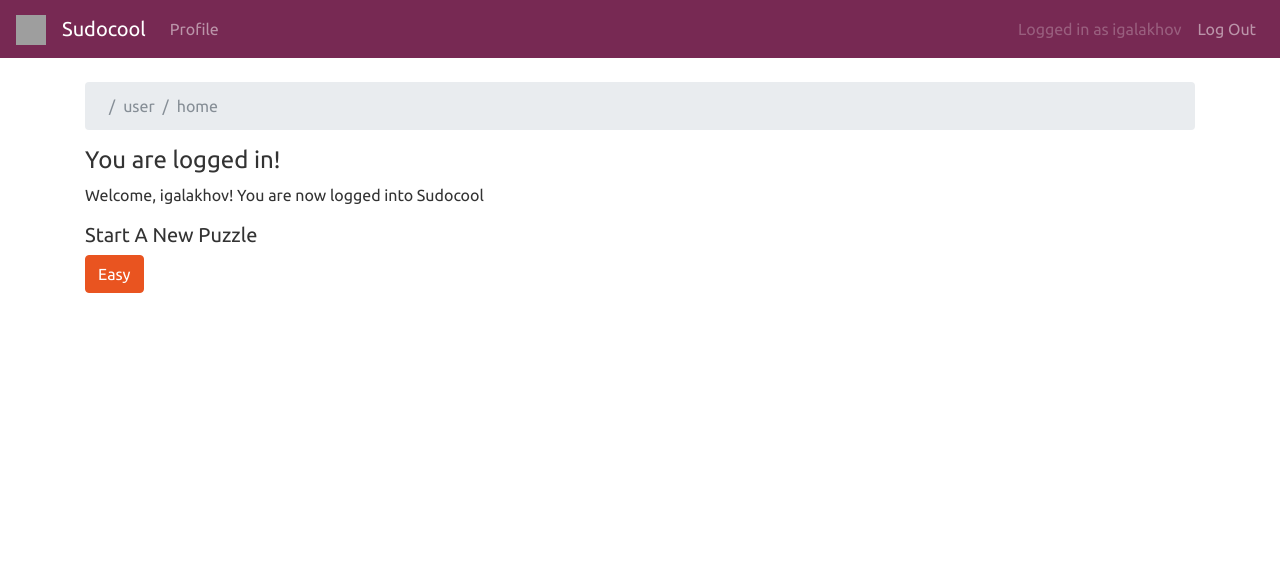
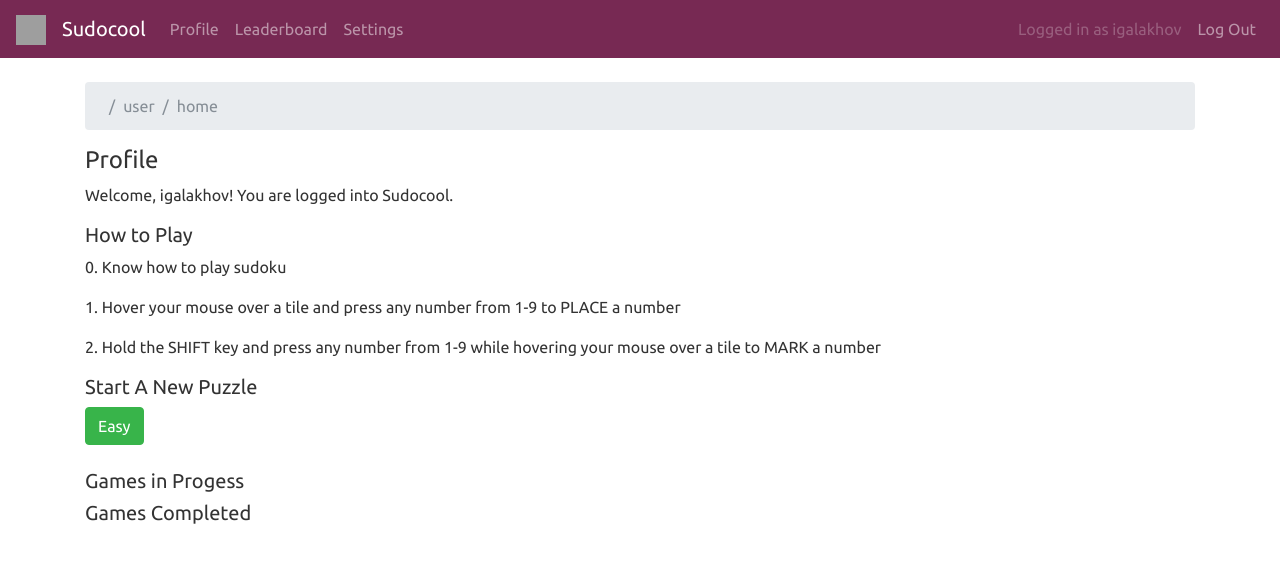
Before and after one commit to EvilJesster/Flask_Chained, a Flask app: page /user/home in a window 1280 px wide. Shown: the top 563 px of the page. Run offline with Flask 2, Linux system fonts and the light colour scheme; a user stored in the database is signed in; some libraries are stand-ins or nearby versions; grey boxes are pictures that could not be loaded.

Commit message:
did work

```diff
--- a/app/templates/base.html
+++ b/app/templates/base.html
@@ -44,6 +44,12 @@
                 {% if current_user.is_authenticated %}
                 <li class="nav-item">
                     <a class="nav-link" href="{{ url_for('user.home') }}">Profile</a>
+                </li>
+                <li class ="nav-item">
+                    <a class="nav-link" href="{{ url_for('user.leaderboard') }}">Leaderboard</a>
+                </li>
+                <li class = "nav-item">
+                    <a class ="nav-link" href="{{ url_for('user.settings')}}">Settings</a>
                 </li>
 
                 {% else %}
--- a/app/templates/user/home.html
+++ b/app/templates/user/home.html
@@ -2,16 +2,29 @@
 
 {% block content %}
 
-<h4>You are logged in!</h4>
+<h4>Profile</h4>
 
 <p>
-    Welcome, {{ current_user.username }}! You are now logged into Sudocool
+    Welcome, {{ current_user.username }}! You are logged into Sudocool.
 </p>
 
+<h5> How to Play </h5>
+<p>
+    0. Know how to play sudoku
+</p>
+<p>
+    1. Hover your mouse over a tile and press any number from 1-9 to PLACE a number
+</p>
+<p>
+    2. Hold the SHIFT key and press any number from 1-9 while hovering your mouse over a tile to MARK a number
+</p>
 <h5>Start A New Puzzle</h5>
-<a role="button" class="btn btn-primary" href="{{ url_for('user.new_puzzle', diff='easy')}}" )">Easy</a>
+<a role="button" class="btn btn-success" href="{{ url_for('user.new_puzzle', diff='easy')}}" )">Easy</a>
 
+<br>
+<br>
+<h5> Games in Progess </h5>
 
-
+<h5> Games Completed </h5>
 
 {% endblock content %}
--- a/app/templates/user/puzzle_loading.html
+++ b/app/templates/user/puzzle_loading.html
@@ -6,6 +6,8 @@
 <div class="text-center">
     <h1>Your Puzzle is being Generated </h1>
     <p>This page will automatically reload once it's done</p>
+    <br>
+    Fun Fact!
     <br>
     <small>
         {{ random_fact }}
--- a/app/user/routes.py
+++ b/app/user/routes.py
@@ -5,6 +5,8 @@ from app.models import Sudoku, db
 import threading
 import time
 from uuid import uuid4
+from urllib.request import urlopen
+import json
 
 user = Blueprint('user', __name__)
 
@@ -14,6 +16,20 @@ user = Blueprint('user', __name__)
 def home():
 
     return render_template('user/home.html')
+
+# leaderbaord
+@user.route('/leaderboard')
+@login_required
+def leaderboard():
+
+    return render_template('user/leaderboard.html')
+
+# Settings
+@user.route('/settings')
+@login_required
+def settings():
+
+    return render_template('user/settings.html')
 
 # test route for sudoku board demo
 @user.route('/sudoku_test')
@@ -71,10 +87,11 @@ def view_puzzle(uuid):
 
     if to_show is None:
         # no puzzle yet, let's give the user the loading page
-        # generate a random fact so the don't get bored
-        # HONGWEI this is ur job!
-
-        random_fact='(Rnadom Fcat)'
+        # generate a random fact so they don't get bored
+        u = urlopen("https://uselessfacts.jsph.pl/random.json?language=en")
+        get = u.read()
+        info = json.loads(get)
+        random_fact=info['text']
 
         return render_template('user/puzzle_loading.html', random_fact=random_fact)
 
```
Also changed, not shown: app/models.py (+13 -0 lines), app/templates/user/leaderboard.html (added, +16 -0 lines), app/templates/user/settings.html (added, +7 -0 lines).
